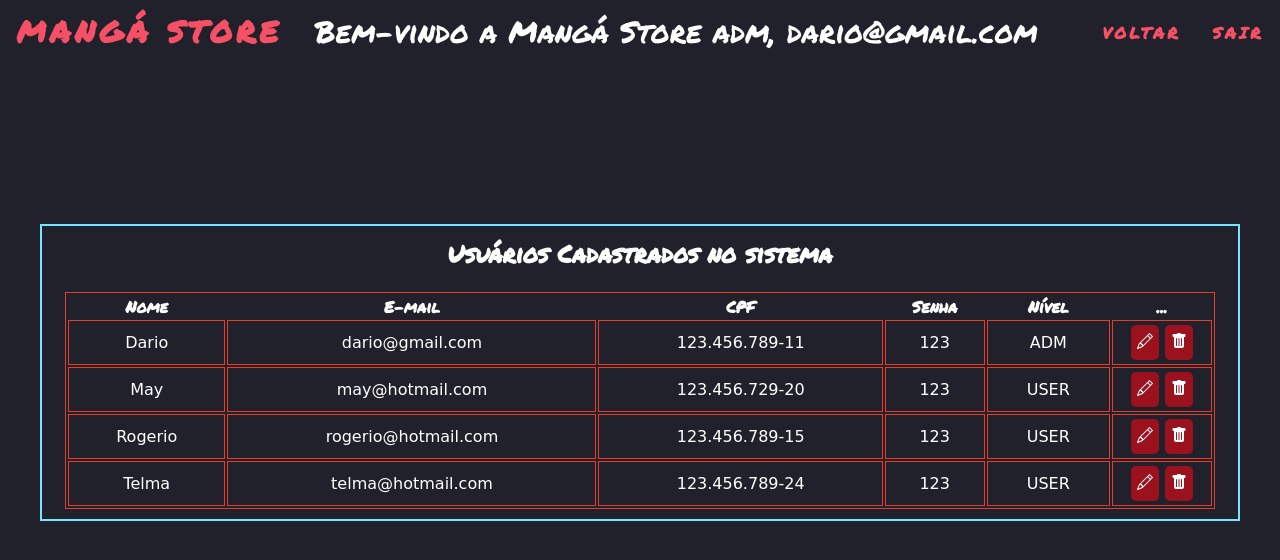
After one commit to DarioRJunior/MangaStore, a PHP site: page /pages/relatorio-clientes/relatorio-clientes.php in a window 1280 px wide. The commit adds this page. Shown: the top 560 px of the page. Run offline with PHP 8.4, Linux system fonts and the light colour scheme; a user stored in the database is signed in; data comes from the database, SQL or seed files in the repository.

Commit message:
relatório de clientes, botão deleta completo

```diff
--- /dev/null
+++ b/pages/relatorio-clientes/relatorio-clientes.css
@@ -0,0 +1,188 @@
+@import url('https://fonts.googleapis.com/css2?family=Permanent+Marker&display=swap');
+
+:root {
+    --red: #F65066;
+    --orange: #E43E2B;
+    --white: #fff;
+    --blue: #76E4FE;
+    --bg-color: #21212B;
+}
+
+* {
+    padding: 0;
+    margin: 0;
+    box-sizing: border-box;
+    scroll-behavior: smooth;
+    font-family: 'Permanent Marker', cursive;
+}
+
+li {
+    list-style: none;
+}
+
+a {
+    text-decoration: none;
+}
+
+body {
+    background-color: var(--bg-color);
+}
+
+
+/* HEADER */
+
+header {
+    margin-bottom: 150px;
+}
+
+.logo {
+    font-family: 'Permanent Marker', cursive;
+    font-size: 24px;
+    text-transform: uppercase;
+    letter-spacing: 4px;
+    color: var(--red);
+    font-weight: bold;
+    font-size: 30px;
+}
+
+.menu {
+    display: flex;
+    justify-content: space-around;
+    align-items: center;
+    font-family: sans-serif;
+    height: 8vh;
+}
+
+.bem-vindo {
+    color: var(--white);
+    font-size: 30px;
+    font-family: 'Permanent Marker', cursive;
+}
+
+.nav-list {
+    list-style: none;
+    display: flex;
+}
+
+.nav-list li {
+    letter-spacing: 3px;
+    margin-left: 32px;
+}
+
+.nav-list a {
+    font-family: 'Permanent Marker', cursive;
+    color: var(--red);
+    font-weight: bold;
+    text-transform: uppercase;
+}
+
+/* HEADER */
+
+/* relatorio clientes */
+
+.sistema {
+    display: flex;
+    justify-content: space-around;
+    width: 940px;
+    margin: 0 auto;
+    color: #fff;
+    align-items: center;
+    font-family: cursive;
+}
+
+.sistema-box {
+    display: flex;
+    flex-direction: column;
+    align-items: center;
+    background: var(--bg-color);
+    width: 940px;
+    padding: 10px;
+}
+
+.box-search {
+    display: flex;
+    justify-content: space-around;
+    align-items: center;
+    font-family: sans-serif;
+    margin-bottom: 20px;
+}
+
+#pesquisar {
+    width: 300px;
+    height: 40px;
+    border: 1px solid var(--blue);
+    padding: 10px;
+    font-size: 16px;
+    color: var(--bg-color);
+    background-color: var(--white);
+    font-weight: bold;
+    text-transform: uppercase;
+    letter-spacing: 3px;
+    margin-left: 20px;
+}
+
+.btn-search {
+    color: var(--white);
+    background-color: var(--orange);
+    border: 1px solid var(--orange);
+    height: 40px;
+    width: 40px;
+    text-transform: uppercase;
+    transform: all 0.3s ease-in-out;
+}
+
+.sistema-container {
+    display: flex;
+    flex-direction: column;
+    align-items: center;
+    border: 2px solid var(--blue);
+    width: 1200px;
+    padding: 10px;
+}
+
+.table-container {
+    display: flex;
+    justify-content: center;
+    align-items: center;
+    margin-top: 20px;
+}
+
+.table {
+    border: 1px solid var(--orange);
+    width: 1150px;
+    text-align: center;
+}
+
+.table td {
+    font-family: cursive;
+    border: 1px solid var(--orange);
+    padding: 10px;
+}
+
+.btns {
+    width: 100px;
+}
+
+.btnEditar {
+    background-color: #9b111e;
+    color: #fff;
+    padding: 6px;
+    border-radius: 5px;
+}
+
+.btnEditar:hover {
+    background-color: #7c0e18;
+}
+
+.btnExcluir {
+    background-color: #9b111e;
+    color: #fff;
+    padding: 6px;
+    border-radius: 5px;
+}
+
+.btnExcluir:hover {
+    background-color: #7c0e18;
+}
+
+/* relatorio clientes */
--- /dev/null
+++ b/pages/relatorio-clientes/relatorio-clientes.php
@@ -0,0 +1,92 @@
+<?php
+include_once('../connection/config.php');
+require('../connection/verifica.php');
+
+if ($_SESSION["UsuarioNivel"] != "ADM") echo "<script>alert('Você não é Administrador!');top.location.href='sistema.php';</script>";
+
+$sql = "SELECT * FROM usuario ORDER BY id ASC";
+
+$result = $con->query($sql);
+
+?>
+
+<!DOCTYPE html>
+<html lang="pt-br">
+
+<head>
+    <meta charset="UTF-8">
+    <meta http-equiv="X-UA-Compatible" content="IE=edge">
+    <meta name="viewport" content="width=device-width, initial-scale=1.0">
+    <title>Mangá Store - Relatório de clientes</title>
+    <link rel="shortcut icon" href="../../src/img/favicon.png" type="image/x-icon">
+    <link rel="stylesheet" href="relatorio-clientes.css">
+</head>
+
+
+<body>
+    <header>
+        <nav class="menu">
+            <h1 class="logo">Mangá Store</h1>
+            <p class="bem-vindo">Bem-vindo a Mangá Store adm, <?php echo $_SESSION["email_usuario"]; ?></p>
+            <ul class="nav-list">
+                <li><a href="../sistema/sistemaAdm.php">Voltar</a></li>
+                <li><a href="../login/login.php">Sair</a></li>
+            </ul>
+        </nav>
+    </header>
+    <main>
+        <section class="sistema">
+            <div class="sistema-box">
+                <div class="sistema-container">
+                    <h2>Usuários Cadastrados no sistema</h2>
+                    <div class="table-container">
+                        <table class="table">
+                            <thead>
+                                <tr>
+                                    <th scope="col">Nome</th>
+                                    <th scope="col">E-mail</th>
+                                    <th scope="col">CPF</th>
+                                    <th scope="col">Senha</th>
+                                    <th scope="col">Nível</th>
+                                    <th scope="col">...</th>
+                                </tr>
+                            </thead>
+                            <tbody>
+                                <?php
+                                while ($usuario_data = mysqli_fetch_assoc($result)) {
+                                    echo "<tr>";
+                                    echo "<td>" . $usuario_data['nome'] . "</td>";
+                                    echo "<td>" . $usuario_data['email'] . "</td>";
+                                    echo "<td>" . $usuario_data['cpf'] . "</td>";
+                                    echo "<td>" . $usuario_data['senha'] . "</td>";
+                                    echo "<td>" . $usuario_data['nivel'] . "</td>";
+                                    echo "<td class='btns'>
+                            <a class='btnEditar' href='edicao_mangas.php?id=$usuario_data[id]' title='Editar'>
+                            <svg xmlns='http://www.w3.org/2000/svg' width='16' height='16' fill='currentColor' class='bi bi-pencil' viewBox='0 0 16 16'>
+                            <path d='M12.146.146a.5.5 0 0 1 .708 0l3 3a.5.5 0 0 1 0 .708l-10 10a.5.5 0 0 1-.168.11l-5 2a.5.5 0 0 1-.65-.65l2-5a.5.5 0 0 1 .11-.168l10-10zM11.207 2.5 13.5 4.793 14.793 3.5 12.5 1.207 11.207 2.5zm1.586 3L10.5 3.207 4 9.707V10h.5a.5.5 0 0 1 .5.5v.5h.5a.5.5 0 0 1 .5.5v.5h.293l6.5-6.5zm-9.761 5.175-.106.106-1.528 3.821 3.821-1.528.106-.106A.5.5 0 0 1 5 12.5V12h-.5a.5.5 0 0 1-.5-.5V11h-.5a.5.5 0 0 1-.468-.325z'/>
+                        </svg></a>
+
+                        <a class='btnExcluir' href='delete.php?id=$usuario_data[id]' title='Excluir' onclick='mensagemDeletar()'>
+                            <svg xmlns='http://www.w3.org/2000/svg' width='16' height='16' fill='currentColor' class='bi bi-trash-fill' viewBox='0 0 16 16'>
+                                <path d='M2.5 1a1 1 0 0 0-1 1v1a1 1 0 0 0 1 1H3v9a2 2 0 0 0 2 2h6a2 2 0 0 0 2-2V4h.5a1 1 0 0 0 1-1V2a1 1 0 0 0-1-1H10a1 1 0 0 0-1-1H7a1 1 0 0 0-1 1H2.5zm3 4a.5.5 0 0 1 .5.5v7a.5.5 0 0 1-1 0v-7a.5.5 0 0 1 .5-.5zM8 5a.5.5 0 0 1 .5.5v7a.5.5 0 0 1-1 0v-7A.5.5 0 0 1 8 5zm3 .5v7a.5.5 0 0 1-1 0v-7a.5.5 0 0 1 1 0z'/>
+                            </svg>
+                        </a>
+                        </td>";
+                                    echo "</tr>";
+                                }
+                                ?>
+                            </tbody>
+                        </table>
+                    </div>
+                </div>
+            </div>
+        </section>
+    </main>
+</body>
+
+<script>
+    function mensagemDeletar() {
+        alert("Usuário Deletado com Sucesso!");
+    }
+</script>
+</html>
--- a/pages/sistema/sistemaAdm.css
+++ b/pages/sistema/sistemaAdm.css
@@ -112,7 +112,7 @@ header {
     border: 2px solid var(--blue);
     border-radius: 10px;
     width: 400px;
-    height: 250px;
+    height: 300px;
     padding: 10px;
 }
 
--- a/pages/sistema/sistemaAdm.php
+++ b/pages/sistema/sistemaAdm.php
@@ -38,6 +38,7 @@ if ($_SESSION["UsuarioNivel"] != "ADM") echo "<script>alert('Você não é Admin
                     <h2>O que deseja fazer?</h2>
                     <a href="../mangas/cadastro_mangas.php">Cadastrar novo mangá</a>
                     <a href="../mangas/lista_mangas.php?pagina=1">Ver todos os mangás</a>
+                    <a href="../relatorio-clientes/relatorio-clientes.php">Ver usários cadastrados</a>
                 </div>
             </div>
         </section>
```
Also changed, not shown: pages/cadastros/cadastro.php (+8 -2 lines), pages/relatorio-clientes/delete.php (added, +16 -0 lines), src/img/Foto minha.jpg (added).
